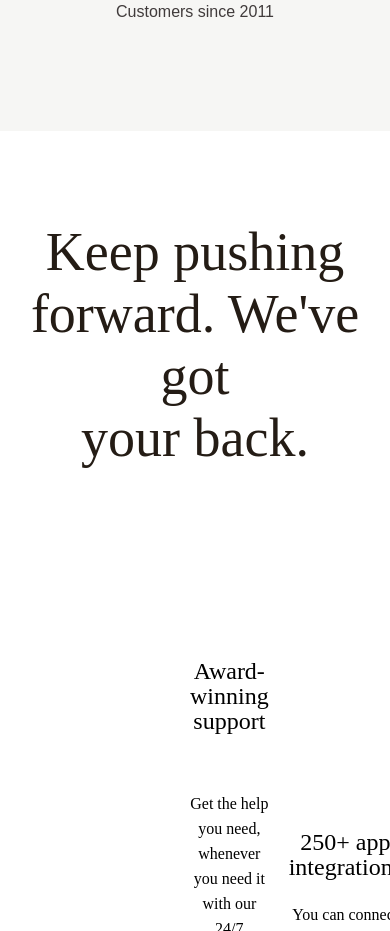
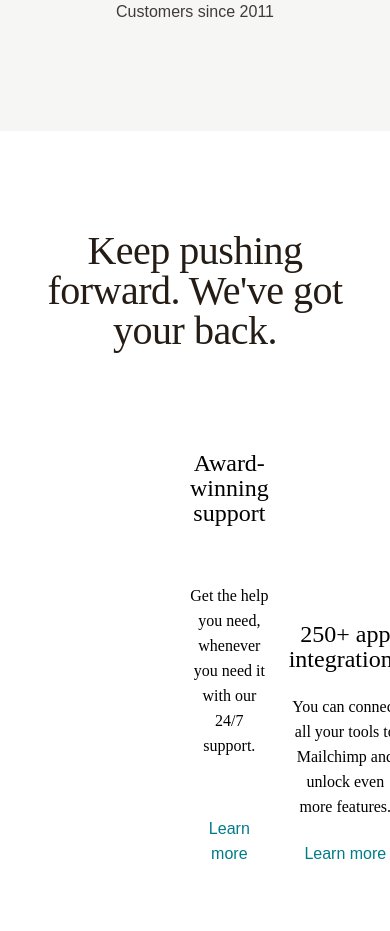
Before and after one commit to axornam/mail-chimp-clone, a plain HTML site: page index.html in a window 390 px wide. Shown: the part 3609-4540 px from the top of the page. Drawn offline with Linux system fonts and the light colour scheme.

Commit message:
Add responsiveness to push-forward section

```diff
--- a/index.html
+++ b/index.html
@@ -264,8 +264,8 @@
     <!-- Push Forward -->
     <section class="forward">
       <div>
-        Keep pushing <br />
-        forward. We've got <br />
+        Keep pushing
+        forward. We've got
         your back.
       </div>
     </section>
--- a/stylesheets/styles.css
+++ b/stylesheets/styles.css
@@ -510,13 +510,19 @@ nav:hover {
   width: 100%;
   box-sizing: border-box;
   z-index: 200;
+  padding-left: 10%;
+  padding-right: 10%;
 }
 
 .forward > div {
   width: 100%;
-  font-size: 54px;
+  padding-top: 100px;
+  font-size: 3.375rem;
+  line-height: 1;
+  letter-spacing: -0.0313rem;
+  margin: auto;
+
   color: var(--primary-black);
-  margin: 90px auto;
 }
 
 /* ***************** */
@@ -1345,6 +1351,13 @@ nav:hover {
   /* *************************** */
   /* GROW WITH MAILCHIMP SECTION */
   /* *************************** */
+
+  /* *************************** */
+  /* PUSH FORWARD SECTION        */
+  /* *************************** */
+  .forward div {
+    font-size: 3.125rem;
+  }
 }
 
 @media (max-width: 768px) {
@@ -1433,4 +1446,11 @@ nav:hover {
     margin-bottom: 30px;
     width: 100%;
   }
+
+  /* *************************** */
+  /* PUSH FORWARD SECTION        */
+  /* *************************** */
+  .forward div {
+    font-size: 2.5rem;
+  }
 }
```
